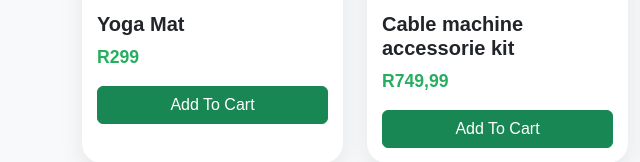
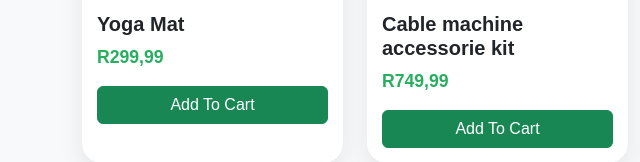
Before and after one commit to Khaalid-hattas/fitness-wellness, a plain HTML site: page products.html in a window 1280 px wide. Shown: the part 3658-3820 px from the top of the page, 0-640 px from the left. Drawn offline with nearby package versions, Linux system fonts and the light colour scheme.

Commit message:
fixed and added new work

```diff
--- a/products.html
+++ b/products.html
@@ -389,7 +389,7 @@
                 <div class="col-lg-3 col-md-6">
                     <div class="product-card"><img src="images/yogamat.jpg" class="product-img">
                         <h5>Yoga Mat</h5>
-                        <p class="price">R299</p><button class="btn btn-success w-100">Add To Cart</button>
+                        <p class="price">R299,99</p><button class="btn btn-success w-100">Add To Cart</button>
                     </div>
                 </div>
 
```
Also changed, not shown: index.html (+1 -2 lines).
